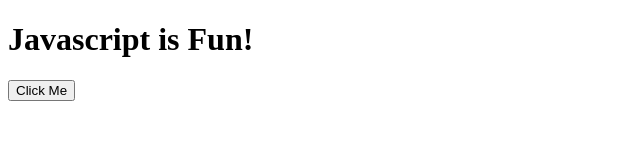
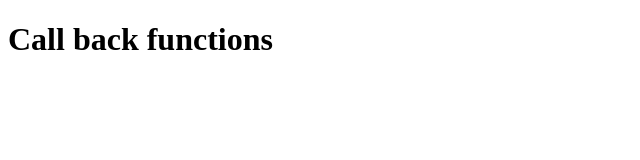
Before and after one commit to sirtawther/javascript, a plain HTML site: page index.html in a window 1280 px wide. Shown: the whole page, without its empty margins (0-640 px from the left). Drawn offline with Linux system fonts and the light colour scheme.

Commit message:
Update index.html

```diff
--- a/index.html
+++ b/index.html
@@ -3,16 +3,10 @@
 <head>
     <meta charset="UTF-8">
     <meta name="viewport" content="width=device-width, initial-scale=1.0">
-    <title>Javascript is Fun!</title>
+    <title>Call Back functions</title>
 </head>
 <body>
-    <h1>Javascript is Fun!</h1>
-    <p id="info"></p>
-    <span id="header"></span>
-    <div>
-
-        <button>Click Me</button>
-    </div>
+    <h1>Call back functions</h1>
 </body>
 <script src="script.js"></script>
 </html>
```
